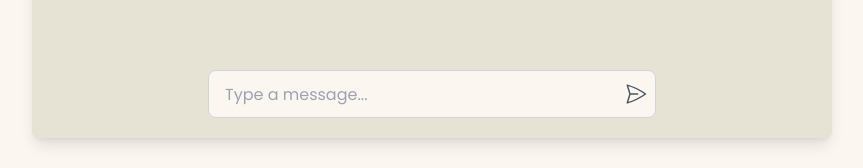
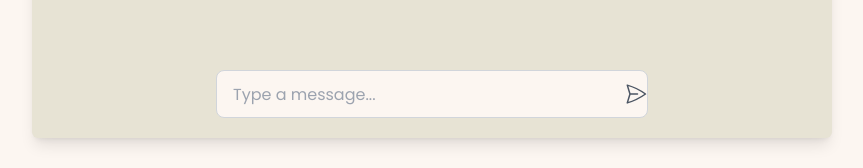
Before and after one commit to mbukeRepo/celo-gpt, a Next.js app: page / in a window 1280 px wide. Shown: the part 554-722 px from the top of the page, without its empty margins (208-1071 px from the left). Built offline with nearby package versions, Linux system fonts and the light colour scheme.

Commit message:
feat: fix ui issue

```diff
--- a/pages/index.tsx
+++ b/pages/index.tsx
@@ -37,7 +37,7 @@ export default function Home() {
         <main
           className={`min-h-screen px-4  bg-gray-400- place-content-center grid min-w-[100vw]- ${poppins.className}`}
         >
-          <div className="max-w-[800px] relative h-full  min-w-[380px] border-3 border-[#331E3F] bg-[#E7E3D4] text-gray-900 shadow-lg md:rounded-md py-8 flex  mx-auto">
+          <div className="max-w-[800px] relative h-full border-3 border-[#331E3F] bg-[#E7E3D4] text-gray-900 shadow-lg md:rounded-md py-8 flex  mx-auto">
             <div className="self-end w-full pb-12 flex h-[73vh] md:h-[65vh] overflow-scroll scroll-hidden flex-col justify-between">
               <div className="flex flex-col gap-3">
                 <div className="flex gap-3 px-5">
@@ -81,7 +81,7 @@ export default function Home() {
               </div>
             </div>
             <form
-              className="absolute flex bottom-5 max-w-md left-1/2 -translate-x-1/2 w-full"
+              className="absolute px-2 flex bottom-5 max-w-md left-1/2 -translate-x-1/2 w-full"
               onSubmit={(e) => {
                 setLoading(true);
                 sendMessage(e, message);
@@ -99,7 +99,7 @@ export default function Home() {
               />
               {!loading ? (
                 <button type="submit">
-                  <Send className="absolute right-2 text-gray-600 top-1/2 -translate-y-1/2" />
+                  <Send className="absolute right-4 md:right-2 text-gray-600 top-1/2 -translate-y-1/2" />
                 </button>
               ) : (
                 <button
```
